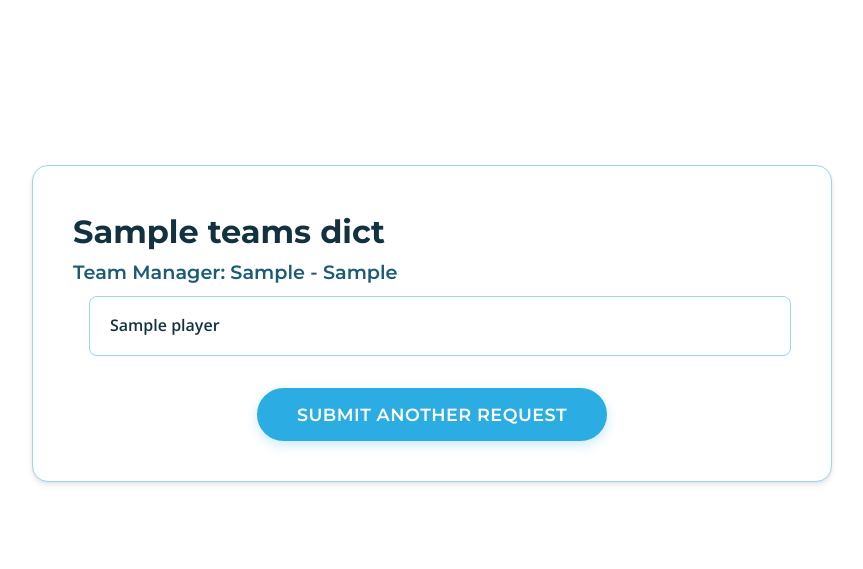
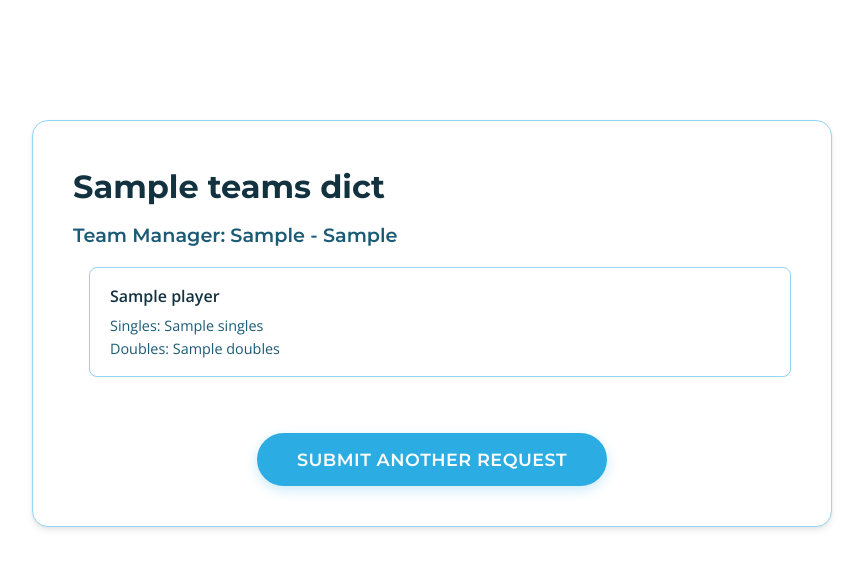
Before and after one commit to JWilliams-08/12DTP-Project, a Flask app: template templates/results.html in a window 1280 px wide. Shown: the part 153-722 px from the top of the page, without its empty margins (208-1071 px from the left). Run offline with Flask 3, Linux system fonts and the light colour scheme; the template is opened without the code that fills it: most values are stand-ins (such as "Sample title", 1, 10 or a date in 2020).

Commit message:
added in player grading and changed some styling on the results page for each player

```diff
--- a/routes.py
+++ b/routes.py
@@ -44,21 +44,27 @@ def get_valid_fillins(team_name, date, player):
     if younger_grade:
         # Query both lower divisions and all divisions of next younger grade
         eligible_teams = conn.execute('''
-            SELECT * FROM Team
-            WHERE (grade = ? AND division > ? AND gender = ?)
-            OR (grade = ? AND gender = ?)
-        ''', (str(grade),
-              (div),
-              gender,
-              str(younger_grade),
-              gender)).fetchall()
+                                      SELECT * FROM Team
+                                      WHERE (grade = ?
+                                      AND division > ?
+                                      AND gender = ?)
+                                      OR (grade = ? AND gender = ?)
+                                      ''', (str(grade),
+                                            (div),
+                                            gender,
+                                            str(younger_grade),
+                                            gender)).fetchall()
 
     else:
         # query only lower divisions of same grade
         eligible_teams = conn.execute('''
-            SELECT * FROM Team
-            WHERE grade = ? AND division > ? AND gender = ?
-        ''', (str(grade), str(div), gender)).fetchall()
+                                      SELECT * FROM Team
+                                      WHERE grade = ?
+                                      AND division > ?
+                                      AND gender = ?
+                                      ''', (str(grade),
+                                            str(div),
+                                            gender)).fetchall()
 
     # check if there are any eligible teams and if not return empty list
     if not eligible_teams:
@@ -72,10 +78,10 @@ def get_valid_fillins(team_name, date, player):
             valid_team_names.append(team['name'])
         else:
             player_count = conn.execute('''
-                SELECT COUNT(*)
-                FROM PlayerTeam
-                WHERE team_name = ?
-                ''', (team['name'],)).fetchone()[0]
+                                        SELECT COUNT(*)
+                                        FROM PlayerTeam
+                                        WHERE team_name = ?
+                                        ''', (team['name'],)).fetchone()[0]
             if player_count > 4:
                 valid_team_names.append(team['name'])
 
@@ -87,10 +93,10 @@ def get_valid_fillins(team_name, date, player):
     # get players from valid teams
     placeholders = ','.join('?' for _ in valid_team_names)
     valid_players = conn.execute(f'''
-        SELECT player_name, team_name
-        FROM PlayerTeam
-        WHERE team_name IN ({placeholders})
-    ''', valid_team_names).fetchall()
+                                 SELECT player_name, team_name
+                                 FROM PlayerTeam
+                                 WHERE team_name IN ({placeholders})
+                                 ''', valid_team_names).fetchall()
     conn.close()
     return valid_players
 
@@ -114,10 +120,10 @@ def get_players(team_name):
     # get players from a selected team
     conn = get_db_connection()
     players = conn.execute('''
-        SELECT player_name
-        FROM PlayerTeam
-        WHERE team_name = ?
-    ''', (team_name,)).fetchall()
+                           SELECT player_name
+                           FROM PlayerTeam
+                           WHERE team_name = ?
+                           ''', (team_name,)).fetchall()
     conn.close()
     return jsonify({'players': [p[0] for p in players]})
 
@@ -152,10 +158,10 @@ def results():
     manager_details = {}
     for team_name in teams_dict.keys():
         details = conn.execute('''
-                 SELECT DISTINCT team_manager,
-                 team_manager_cell
-                 FROM Team WHERE name = ?;
-                 ''', (team_name,)).fetchone()
+                               SELECT DISTINCT team_manager,
+                               team_manager_cell
+                               FROM Team WHERE name = ?;
+                               ''', (team_name,)).fetchone()
 
         manager_details[team_name] = {
             'team_manager': details['team_manager'],
@@ -163,12 +169,37 @@ def results():
         }
     conn.close()
 
+    # Get player gradings for all the teams
+    player_gradings = {}
+    conn = get_db_connection()
+    for team_name in teams_dict.keys():
+        for player_name in teams_dict[team_name]:
+            gradings = conn.execute('''
+                                   SELECT singles, doubles
+                                   FROM PlayerTeam
+                                   WHERE player_name = ?;
+                                   ''', (player_name,)).fetchone()
+            # Handle case where player is not found
+            if gradings:
+                player_gradings[player_name] = {
+                    'singles': gradings['singles'],
+                    'doubles': gradings['doubles']
+                }
+            else:
+                # Provide default values/handle missing data
+                player_gradings[player_name] = {
+                    'singles': 'N/A',
+                    'doubles': 'N/A'
+                }
+    conn.close()
+
     return render_template('results.html',
                            title='Results',
                            date=date,
                            team=team,
                            teams_dict=teams_dict,
-                           manager_details=manager_details
+                           manager_details=manager_details,
+                           player_gradings=player_gradings
                            )
 
 
--- a/static/css/style.css
+++ b/static/css/style.css
@@ -46,7 +46,7 @@ header h1 {
     text-align: center;
 }
 
-/* Main Content Grid Container */
+/* Main Content */
 main {
     grid-area: main;
     display: grid;
@@ -89,7 +89,7 @@ main {
     line-height: 1.6;
 }
 
-/* Form Grid Layout */
+/* Form Styles */
 .fill-in-form {
     grid-area: form;
     background: #ffffff;
@@ -186,7 +186,7 @@ button:active {
     box-shadow: 0 2px 8px rgba(27, 91, 118, 0.25);
 }
 
-/* Results Page Grid Layout */
+/* Results Page */
 .results {
     background: #ffffff;
     border-radius: 16px;
@@ -207,24 +207,28 @@ button:active {
     grid-area: results-content;
     display: flex;
     flex-direction: column;
-    gap: 1rem;
+    gap: 1.5rem;
 }
 
-.results h3 {
+.team-group {
+    margin-bottom: 1.5rem;
+}
+
+.team-title {
     color: #133240;
     font-family: 'Montserrat', sans-serif;
     font-size: clamp(1.5rem, 4vw, 2rem);
-    text-align: left;
+    margin-bottom: 0.5rem;
 }
 
-.results h4 {
+.manager-details {
     color: #1b5b76;
     font-family: 'Montserrat', sans-serif;
     font-size: clamp(1rem, 3vw, 1.2rem);
-    text-align: left;
     font-weight: 600;
-    margin-bottom: 0.5rem;
+    margin-bottom: 1rem;
 }
+
 .results ul {
     list-style: none;
     display: grid;
@@ -241,14 +245,7 @@ button:active {
     box-shadow: 0 1px 3px rgba(11, 9, 9, 0.03);
     display: flex;
     justify-content: flex-start;
-    align-items: center;
-}
-
-.results li:hover {
-    transform: translateX(3px);
-    box-shadow: 0 2px 8px rgba(11, 9, 9, 0.08);
-    border-color: #60c1ea;
-    background: #dbf1fa;
+    align-items: flex-start;
 }
 
 .player-info {
@@ -263,9 +260,9 @@ button:active {
     font-size: 1rem;
 }
 
-.team-name {
+.player-grading {
+    font-size: 0.9rem;
     color: #1b5b76;
-    font-size: 0.9rem;
 }
 
 .results p {
@@ -289,7 +286,7 @@ button:active {
     text-decoration: none;
 }
 
-/* Error Page Grid Layout */
+/* Error Page */
 .error-page {
     display: grid;
     place-items: center;
@@ -332,7 +329,7 @@ button:active {
     cursor: not-allowed;
 }
 
-/* Responsive Grid Adjustments */
+/* Responsive Design */
 @media (max-width: 768px) {
     body {
         grid-template-rows: auto 1fr;
--- a/templates/results.html
+++ b/templates/results.html
@@ -12,11 +12,14 @@
                 {% for team_name, players in teams_dict.items() %}
                 <div class="team-group">
                     <h3 class="team-title">{{ team_name }}</h3>
-                    <h4 class="manager-details"> Team Manager: {{ manager_details[team_name].team_manager}} - {{ manager_details[team_name].team_manager_cell }}</h4>
+                    <h4 class="manager-details">Team Manager: {{ manager_details[team_name].team_manager}} - {{ manager_details[team_name].team_manager_cell }}</h4>
                     <ul>
                         {% for player_name in players %}
                         <li>
-                            <span class="player-name">{{ player_name }}</span>
+                            <div class="player-info">
+                                <span class="player-name">{{ player_name }}</span>
+                                <span class="player-grading">Singles: {{ player_gradings[player_name].singles }} <br> Doubles: {{ player_gradings[player_name].doubles }}</span>
+                            </div>
                         </li>
                         {% endfor %}
                     </ul>
```
Also changed, not shown: fill-ins.db.
